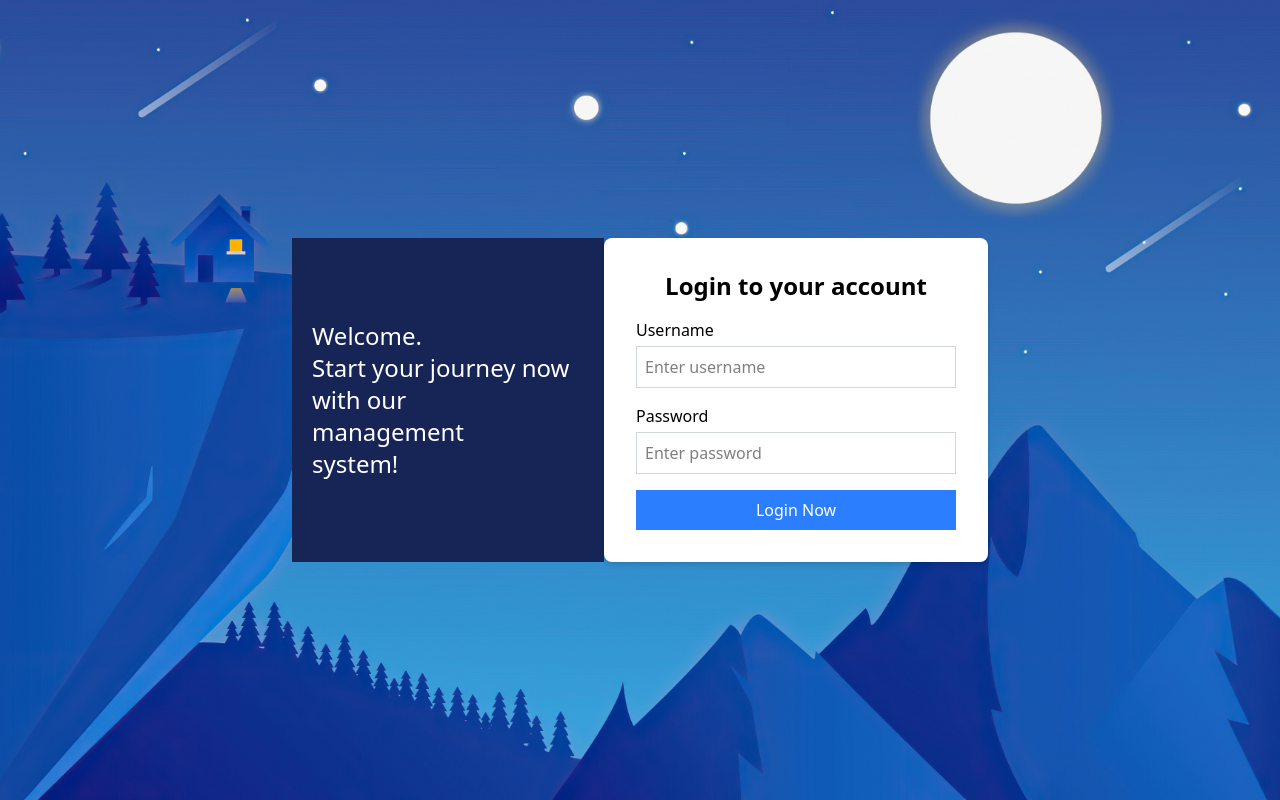
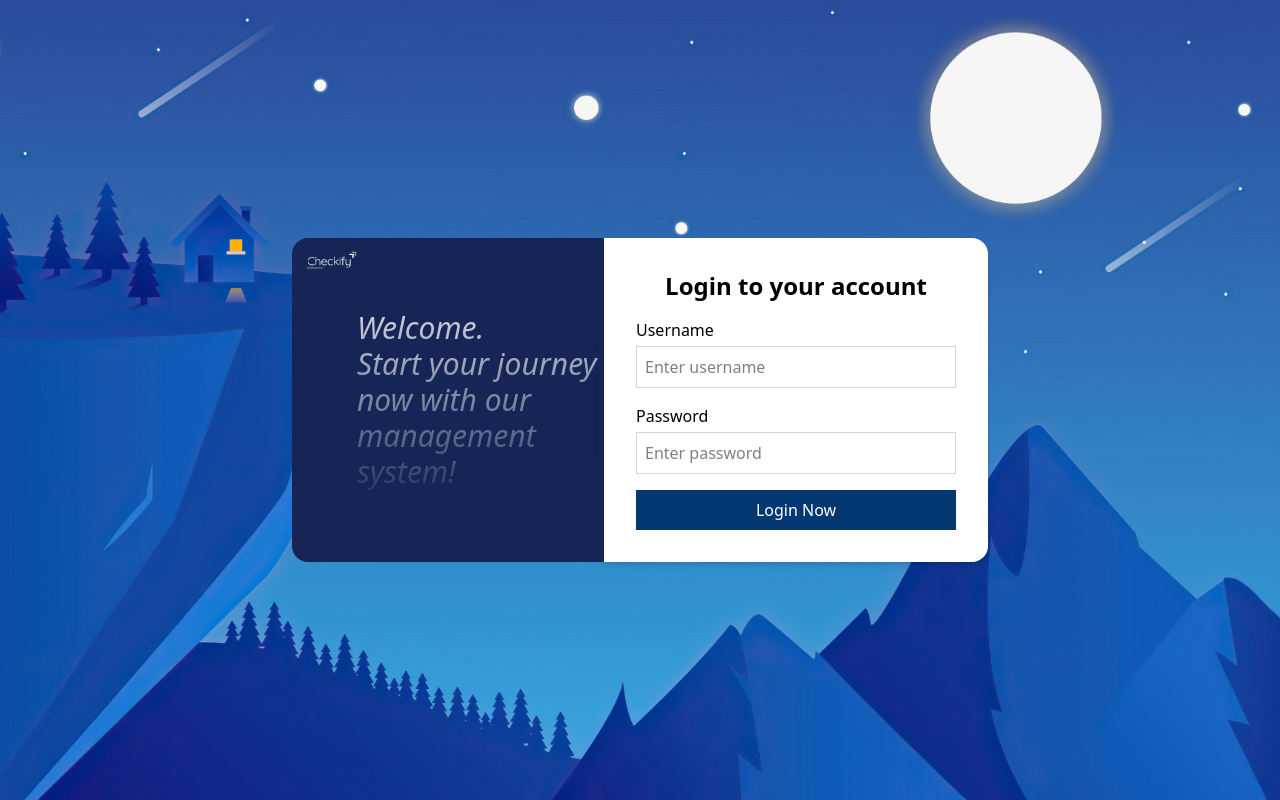
Before and after one commit to pre-university-G3/Employee-Management, a React (Vite) app: page /login in a window 1280 px wide. Built offline with nearby package versions, Linux system fonts and the light colour scheme.

Commit message:
updating login

```diff
--- a/src/App.jsx
+++ b/src/App.jsx
@@ -1,6 +1,6 @@
 import React from 'react';
 import Navbar from './components/navbar/Navbar';
-import Landing from './components/pages/Landing';
+import Home from './components/pages/Home';
 import Feature from './components/pages/Feature';
 import About from './components/pages/About';
 import Help from './components/pages/Help';
@@ -13,12 +13,14 @@ const App = () => {
   return (
     <>
     <Routes>
-        <Route path='/' element={<Landing />} />
+        <Route path='/' element={<Home />} />
         <Route path='/login' element={<Login />} />
         <Route path='/feature' element={<Feature />} />
         <Route path='/about' element={<About />} />
         <Route path='/help' element={<Help />} />
     </Routes>
+
+
     </>
   )
 }
--- a/src/components/login/Login.jsx
+++ b/src/components/login/Login.jsx
@@ -1,19 +1,23 @@
 import React from 'react'
+import Image from '../../assets/logo-dark-v2.png';
+
 
 const Login = () => {
   return (
-    <main className="flex justify-center items-center h-screen bg-gray-100 bg-[url('assets/Login-bg.jpg')] bg-cover bg-center">
-      <div className="bg-blue-950 text-white font-sans  w-78 h-81 rounded-20 flex justify center items-center p-5 font-san text-2xl">
-        <p>Welcome.
+    <main className=" relative flex justify-center items-center h-screen bg-gray-100 bg-[url('assets/Login-bg.jpg')] bg-cover bg-center">
+      <div className="bg-blue-950 text-3xl text-white font-sans  w-78 h-81 rounded-20 flex justify center items-center p-0 font-san rounded-bl-2xl rounded-tl-2xl">
+      <img src={Image} alt="Logo" width={65} height={85} className=" relative bottom-35 left-2 " />
+        <p className="bg-gradient-to-b from-white/80 to-white/10 bg-clip-text text-transparent text-3xl font-regular italic p-0 left-0 pr-0 backdrop-blur-md">
+        Welcome.
         <br/>
         Start your journey now with our
         <br/>
         management
-          <br />system!
+          <br/>system!
         </p>
 
       </div>
-      <section className="bg-white p-8 rounded-lg shadow-md w-96">
+      <section className="bg-white p-8 rounded-tr-2xl rounded-br-2xl shadow-md w-96">
         <h2 className="text-center text-2xl font-bold mb-4">Login to your account</h2>
         <div className="flex flex-col space-y-4">
           <div className="flex flex-col">
@@ -25,11 +29,10 @@ const Login = () => {
             <input type="password" id="password" placeholder="Enter password" className="border border-gray-300 p-2  outline-none focus:ring-2 focus:ring-blue-500" />
 
           </div>
-          <button className="bg-blue-500 text-white py-2  hover:bg-blue-600 transition">Login Now</button>
+          <button className="bg-[#043873] text-white py-2  hover:bg-[#043873]/80 transition">Login Now</button>
         </div>
       </section>
     </main>
   )
 }
-
 export default Login;
```
